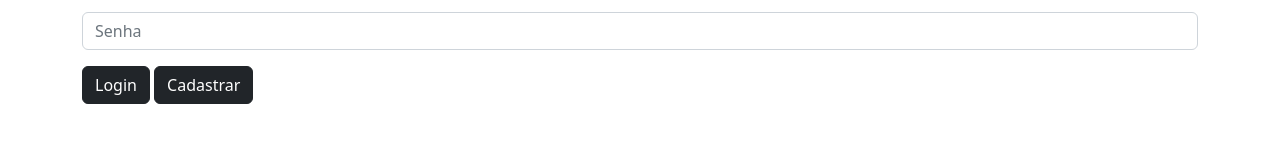
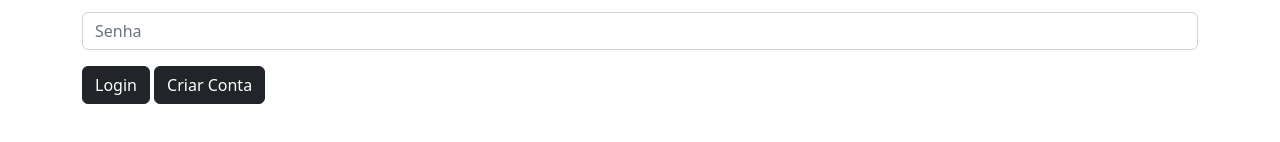
Before and after one commit to KamisatoF/face2face-frontend, a React (Create React App) app: page /login in a window 1280 px wide. Shown: the part 250-392 px from the top of the page. Built offline with nearby package versions, Linux system fonts and the light colour scheme.

Commit message:
Alteração botão

```diff
--- a/src/pages/Login.js
+++ b/src/pages/Login.js
@@ -53,7 +53,7 @@ function Login() {
                     </Button>{' '}
 
                     <Button variant="dark" type="submit" onClick={() => navigate("/cadastro")}>
-                        Cadastrar
+                        Criar Conta
                     </Button>
 
                     <Alert variant="danger" show={showAlert} onClose={() => setShowAlert(false)} dismissible>
```
